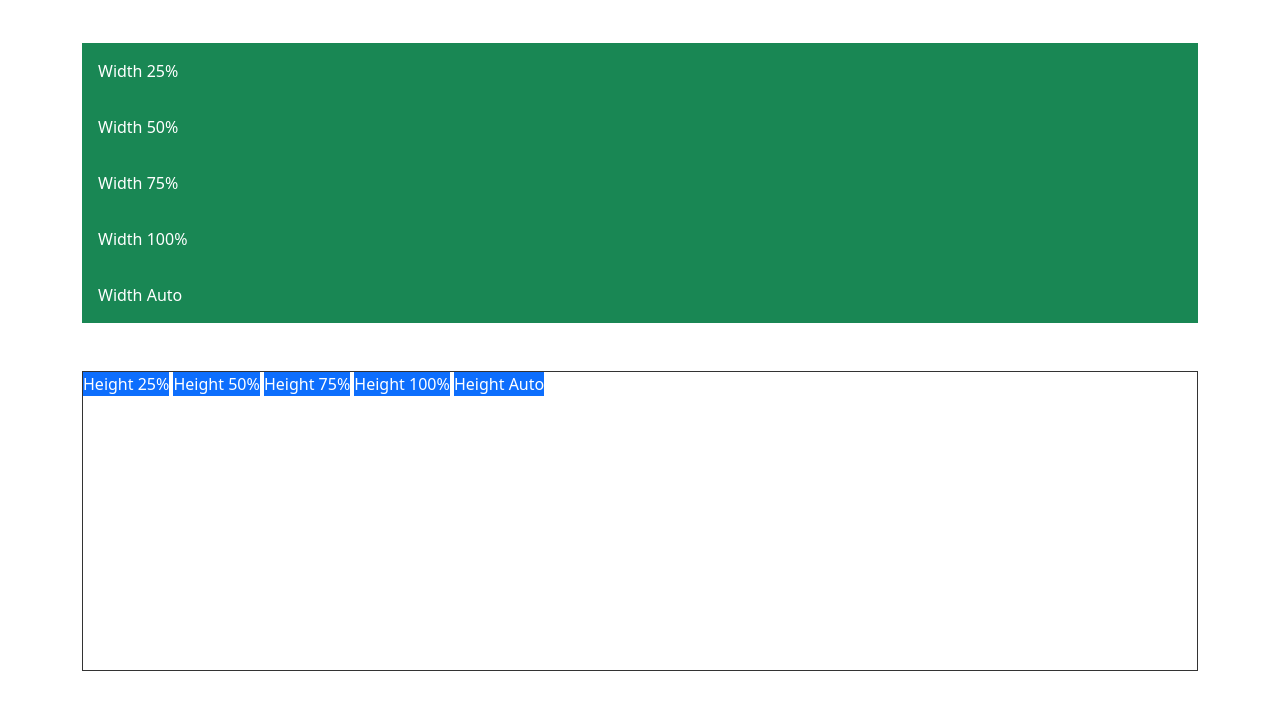
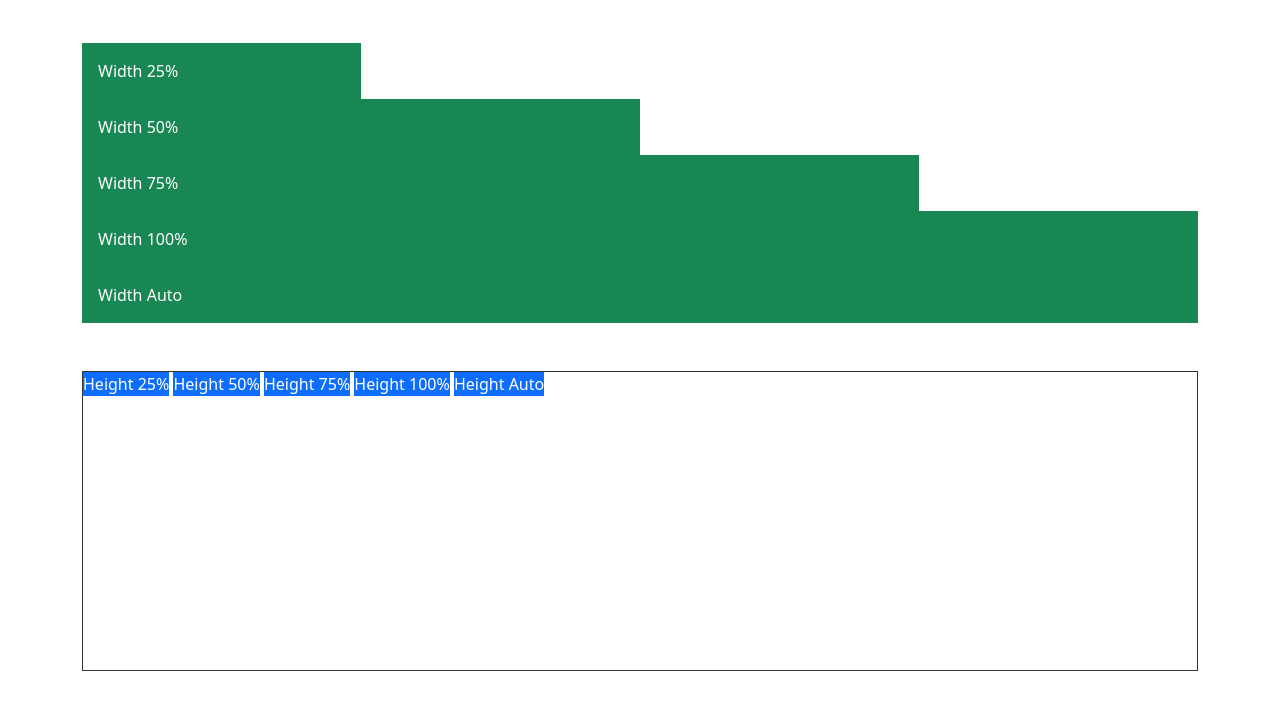
Before and after one commit to BenRedmondgithub/Bootstrap_5_projects, a plain HTML site: page bootstrap-sandbox-start/06-sizing-borders-shadows.html in a window 1280 px wide. Shown: the part 53-769 px from the top of the page. Drawn offline with Linux system fonts and the light colour scheme.

Commit message:
updated files

```diff
--- a/bootstrap-sandbox-start/06-sizing-borders-shadows.html
+++ b/bootstrap-sandbox-start/06-sizing-borders-shadows.html
@@ -12,11 +12,11 @@
       <h1 class="mb-5">Sizing, Borders & Shadows</h1>
 
       <!-- Width -->
-      <div class="bg-success text-white p-3">Width 25%</div>
-      <div class="bg-success text-white p-3">Width 50%</div>
-      <div class="bg-success text-white p-3">Width 75%</div>
-      <div class="bg-success text-white p-3">Width 100%</div>
-      <div class="bg-success text-white p-3">Width Auto</div>
+      <div class="bg-success text-white p-3 w-25">Width 25%</div>
+      <div class="bg-success text-white p-3 w-50">Width 50%</div>
+      <div class="bg-success text-white p-3 w-75">Width 75%</div>
+      <div class="bg-success text-white p-3 w-100">Width 100%</div>
+      <div class="bg-success text-white p-3 w-auto">Width Auto</div>
 
       <br /><br />
 
```
